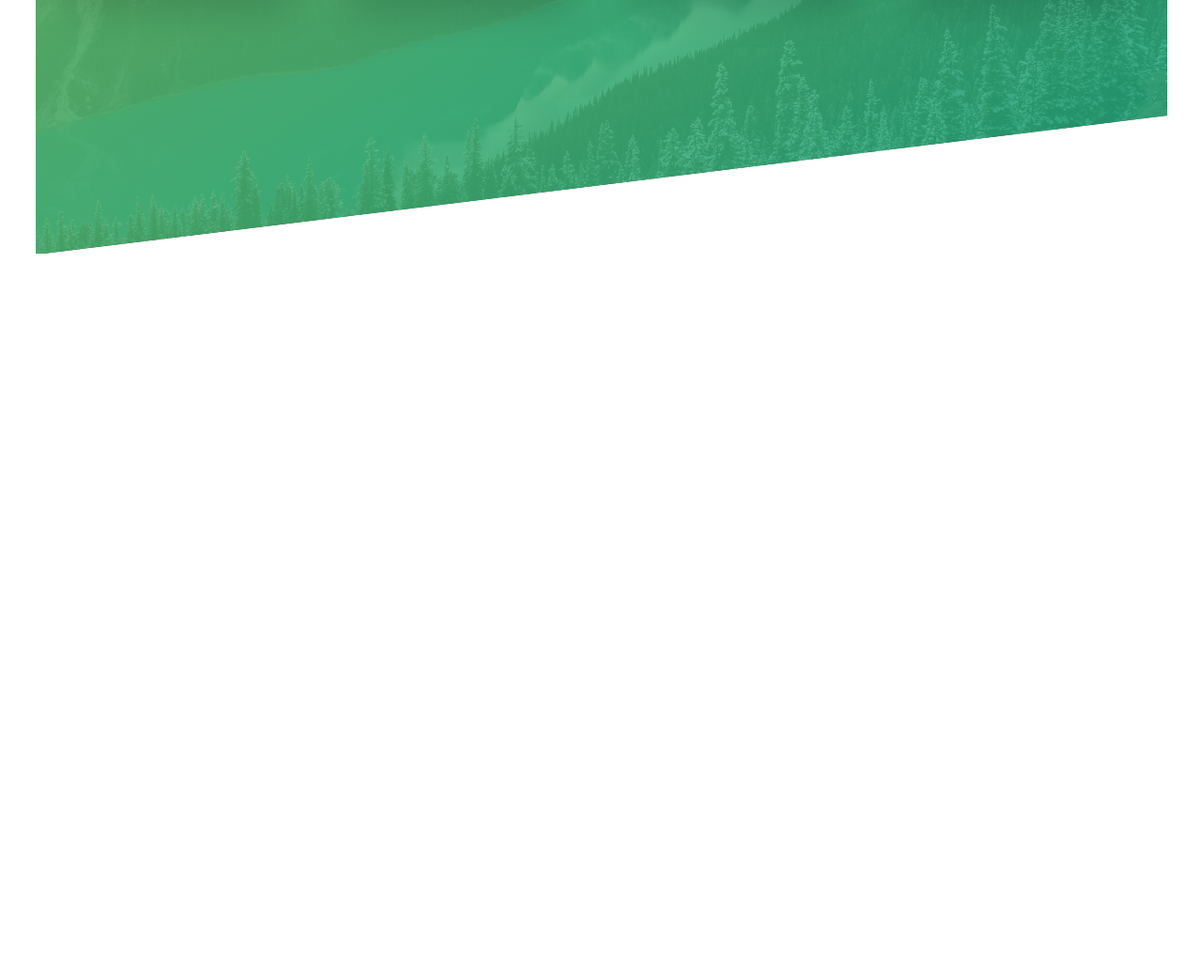
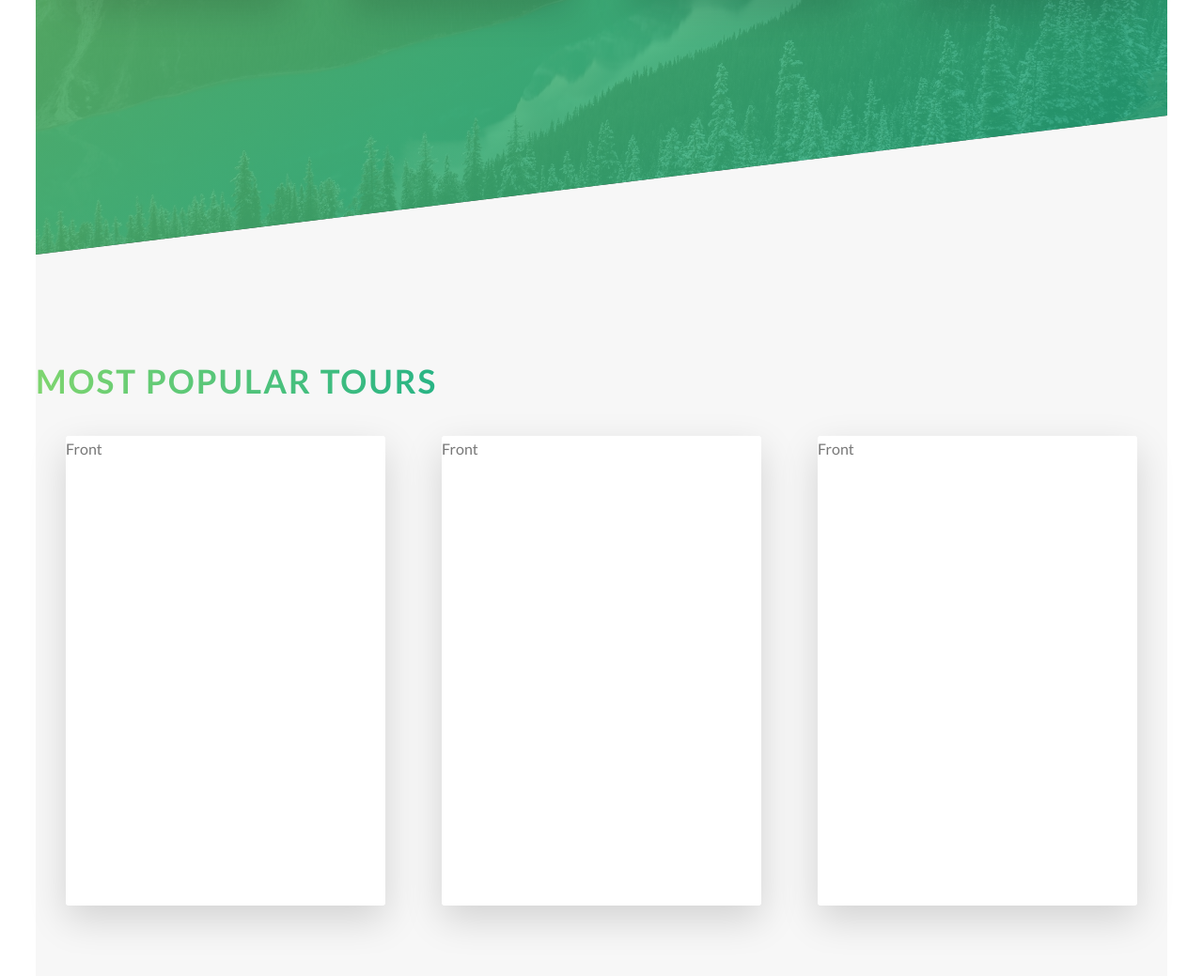
Before and after one commit to EnnoLohmann/CSS_Natours, a website: page index.html in a window 1280 px wide. Shown: the part 2149-3188 px from the top of the page at 94% size. Before the commit the page ends 2419 px from the top, so only its background shows below. Drawn offline with Linux system fonts and the light colour scheme.

```diff
--- a/index.html
+++ b/index.html
@@ -88,7 +88,9 @@
           <div class="col-1-of-4">
             <div class="feature-box">
               <i class="feature-box__icon icon-basic-world"></i>
-              <h3 class="heading-tertiary u-margin-bottom-2">Explore the world</h3>
+              <h3 class="heading-tertiary u-margin-bottom-2">
+                Explore the world
+              </h3>
               <p class="feature box__text">Lorem ipsum dolor sit.</p>
             </div>
           </div>
@@ -109,14 +111,39 @@
           <div class="col-1-of-4">
             <div class="feature-box">
               <i class="feature-box__icon icon-basic-heart"></i>
-              <h3 class="heading-tertiary u-margin-bottom-2">Live a healthier life</h3>
+              <h3 class="heading-tertiary u-margin-bottom-2">
+                Live a healthier life
+              </h3>
               <p class="feature box__text">Lorem ipsum dolor sit.</p>
             </div>
           </div>
         </div>
       </section>
+      <section class="section-tours">
+        <div class="u-center-test u-maring-bottom-big">
+          <h2 class="heading-secondary">Most popular tours</h2>
+        </div>
+        <div class="row">
+          <div class="col-1-of-3">
+            <div class="card">
+              <div class="card__side card__side--front">Front</div>
+              <div class="card__side card__side--back card__side--back-1">Back</div>
+            </div>
+          </div>
+          <div class="col-1-of-3">
+            <div class="card">
+              <div class="card__side card__side--front">Front</div>
+              <div class="card__side card__side--back card__side--back-2">Back</div>
+            </div>
+          </div>
+          <div class="col-1-of-3">
+            <div class="card">
+              <div class="card__side card__side--front">Front</div>
+              <div class="card__side card__side--back card__side--back-3">Back</div>
+            </div>
+        </div>
+      </section>
     </main>
-
     <!--
     <section class="grid-test">
       <div class="row">
--- a/sass/abstracts/_variables.scss
+++ b/sass/abstracts/_variables.scss
@@ -2,6 +2,12 @@
 $color-primary: #55c57a;
 $color-primary-light: #7ed56f;
 $color-primary-dark: #28b485;
+
+$color-secondary-light: #ffb900;
+$color-secondary: #ff7730;
+
+$color-tertiary-light: #2998ff;
+$color-tertiary: #5643fa;
 
 $color-grey-light-1: #f7f7f7;
 
--- /dev/null
+++ b/sass/components/_card.scss
@@ -0,0 +1,47 @@
+.card {
+  perspective: 150rem;
+  -moz-perspective: 150rem;
+  position: relative;
+  height: 50rem;
+
+  &__side {
+    height: 50rem;
+    transition: all 0.8s ease;
+    position: absolute;
+    top: 0;
+    left: 0;
+    width: 100%;
+    backface-visibility: hidden;
+    border-radius: 3px;
+    box-shadow: 0 1.5rem 4rem rgba($color-black, .15);
+
+    &--front{
+        background-color: $color-white;
+
+    }
+
+    &--back{
+        transform: rotateY(180deg);
+
+        &-1 {
+            background-image: linear-gradient(to right bottom, $color-secondary-light, $color-secondary);
+        }
+
+        &-2 {
+            background-image: linear-gradient(to right bottom, $color-primary-light, $color-primary);
+        }
+
+        &-3 {
+            background-image: linear-gradient(to right bottom, $color-tertiary-light, $color-tertiary);
+        }
+    }
+  }
+
+  &:hover &__side--front {
+    transform: rotateY(180deg);
+  }
+
+  &:hover &__side--back {
+    transform: rotateY(0);
+  }
+}
--- a/sass/main.scss
+++ b/sass/main.scss
@@ -9,6 +9,7 @@
 @import "components/button";
 @import "components/composition";
 @import "components/feature-box";
+@import "components/card";
 
 @import "layout/header";
 @import "layout/grid";
--- a/sass/pages/_home.scss
+++ b/sass/pages/_home.scss
@@ -19,3 +19,10 @@
           transform: skewY(7deg);
       }
 }
+
+.section-tours {
+    background-color: $color-grey-light-1;
+    padding: 25rem 0 50rem 0;
+    margin-top: -10rem;
+
+}
```
Also changed, not shown: css/style.css.
